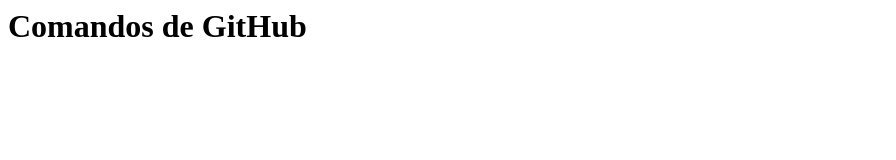
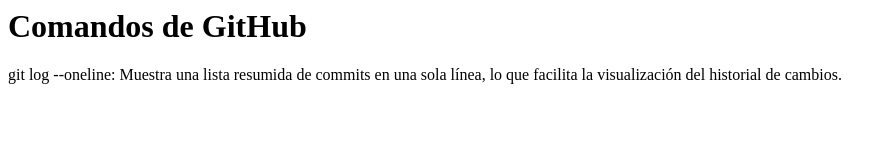
Before and after one commit to AbrilNunez/Grupo4SM, a plain HTML site: page index.html in a window 1280 px wide. Shown: the whole page, without its empty margins (0-896 px from the left). Drawn offline with Linux system fonts and the light colour scheme.

Commit message:
agrego la descripcion del comando git log --oneline

```diff
--- a/index.html
+++ b/index.html
@@ -4,5 +4,7 @@
 	</head>
 	<body>
    <h1>Comandos de GitHub</h1>
+    <p>git log --oneline: Muestra una lista resumida de commits en una sola línea,
+    lo que facilita la visualización del historial de cambios.</p>
 	</body>
 </html>
```
